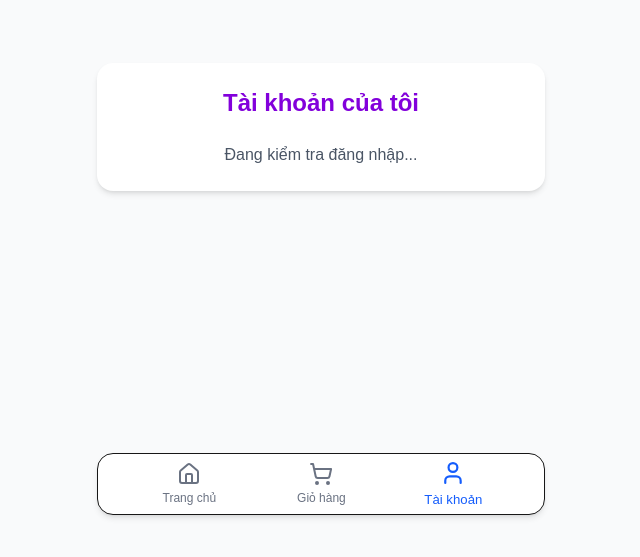
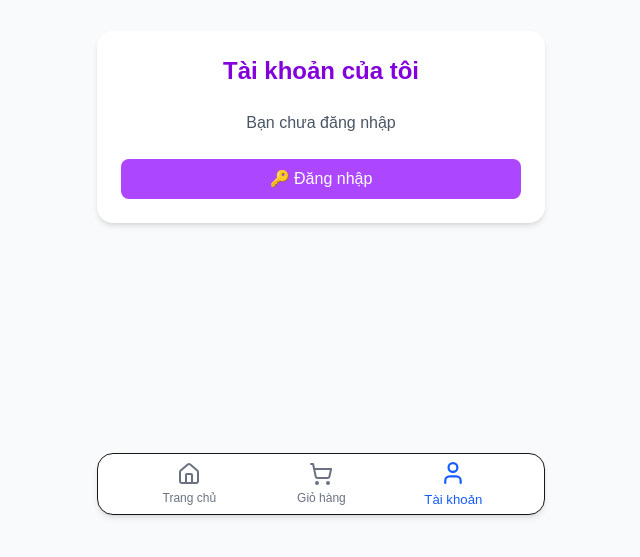
Before and after one commit to Titi-shop/titi.banluu, a Next.js app: page /account in a window 1280 px wide. Before the commit this address had no page. Shown: the part 273-830 px from the top of the page, without its empty margins (319-959 px from the left). Built offline with nearby package versions, Linux system fonts and the light colour scheme.

Commit message:
Update page.tsx

```diff
--- a/app/account/page.tsx
+++ b/app/account/page.tsx
@@ -1,18 +1,15 @@
 "use client";
+import { useEffect } from "react";
 import { useRouter } from "next/navigation";
-import { useEffect, useState } from "react";
 
 export default function AccountPage() {
   const router = useRouter();
-  const [user, setUser] = useState<any>(null);
 
   useEffect(() => {
     const saved = localStorage.getItem("pi_user");
     if (saved) {
-      setUser(JSON.parse(saved));
-    } else {
-      // Nếu chưa đăng nhập -> điều hướng về /pilogin
-      router.push("/pilogin");
+      // Nếu đã có tài khoản → chuyển hướng sang trang customer
+      router.replace("/customer");
     }
   }, [router]);
 
@@ -20,27 +17,13 @@ export default function AccountPage() {
     <main className="flex flex-col items-center justify-center min-h-screen bg-gray-50">
       <div className="bg-white shadow-md rounded-2xl p-6 w-[90%] max-w-md text-center">
         <h1 className="text-2xl font-bold text-purple-700 mb-6">Tài khoản của tôi</h1>
-
-        {user ? (
-          <>
-            <p className="mb-2">👤 Xin chào, <b>{user.user.username}</b></p>
-            <p className="mb-6">💰 Ví Pi: <b>{user.user.wallet_address || "Không có ví"}</b></p>
-
-            <button
-              onClick={() => {
-                localStorage.removeItem("pi_user");
-                alert("🚪 Đã đăng xuất!");
-                setUser(null);
-                router.push("/pilogin");
-              }}
-              className="w-full bg-red-500 hover:bg-red-600 text-white py-2 rounded-lg"
-            >
-              Đăng xuất
-            </button>
-          </>
-        ) : (
-          <p className="text-gray-600">Đang kiểm tra đăng nhập...</p>
-        )}
+        <p className="mb-6 text-gray-600">Bạn chưa đăng nhập</p>
+        <button
+          onClick={() => router.push("/pilogin")}
+          className="w-full bg-purple-500 hover:bg-purple-600 text-white py-2 rounded-lg"
+        >
+          🔑 Đăng nhập
+        </button>
       </div>
     </main>
   );
```
